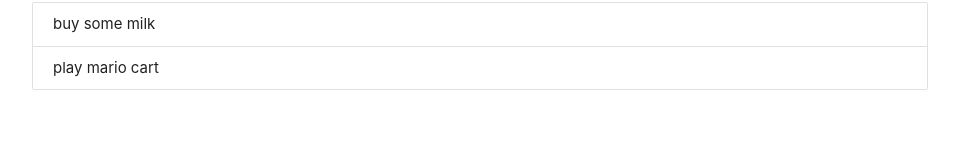
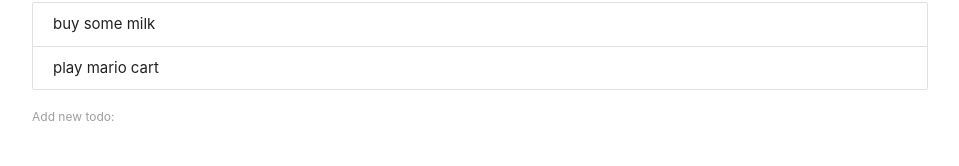
Before and after one commit to nkorczyk/ReactReduxTutorial, a React (Create React App) app: page / in a window 1280 px wide. Shown: the part 134-300 px from the top of the page, without its empty margins (160-1119 px from the left). Built offline with nearby package versions, Linux system fonts and the light colour scheme.

Commit message:
TODO app - part 2

```diff
--- /dev/null
+++ b/src/AddTodo.js
@@ -0,0 +1,34 @@
+import React, { Component } from 'react';
+
+class AddTodo extends Component {
+    state = {
+        content: ''
+    };
+
+    handleChange = (event) => {
+        this.setState({
+            content: event.target.value
+        });
+    }
+
+    handleSubmit = (event) => {
+        event.preventDefault();
+        this.props.addTodo(this.state);
+        this.setState({
+            content: ''
+        });
+    }
+
+    render() {
+        return (
+            <div>
+                <form onSubmit={this.handleSubmit}>
+                    <label>Add new todo:</label>
+                    <input type="text" onChange={this.handleChange} value={this.state.content}/>
+                </form>
+            </div>
+        )
+    }
+}
+
+export default AddTodo;
--- a/src/App.js
+++ b/src/App.js
@@ -1,5 +1,6 @@
 import React, { Component } from 'react';
 import Todos from './Todos';
+import AddTodo from './AddTodo';
 
 class App extends Component {
   state = {
@@ -19,11 +20,20 @@
     });
   };
 
+  addTodo = (todo) => {
+    todo.id = Math.random();
+    let todos = [...this.state.todos, todo];
+    this.setState({
+      todos
+    });
+  }
+
   render() {
     return (
       <div className="App container">
         <h1 className="center blue-text">Todo's</h1>
         <Todos todos={this.state.todos} deleteTodo={this.deleteTodo} />
+        <AddTodo addTodo={this.addTodo} />
       </div>
     );
   }
```
